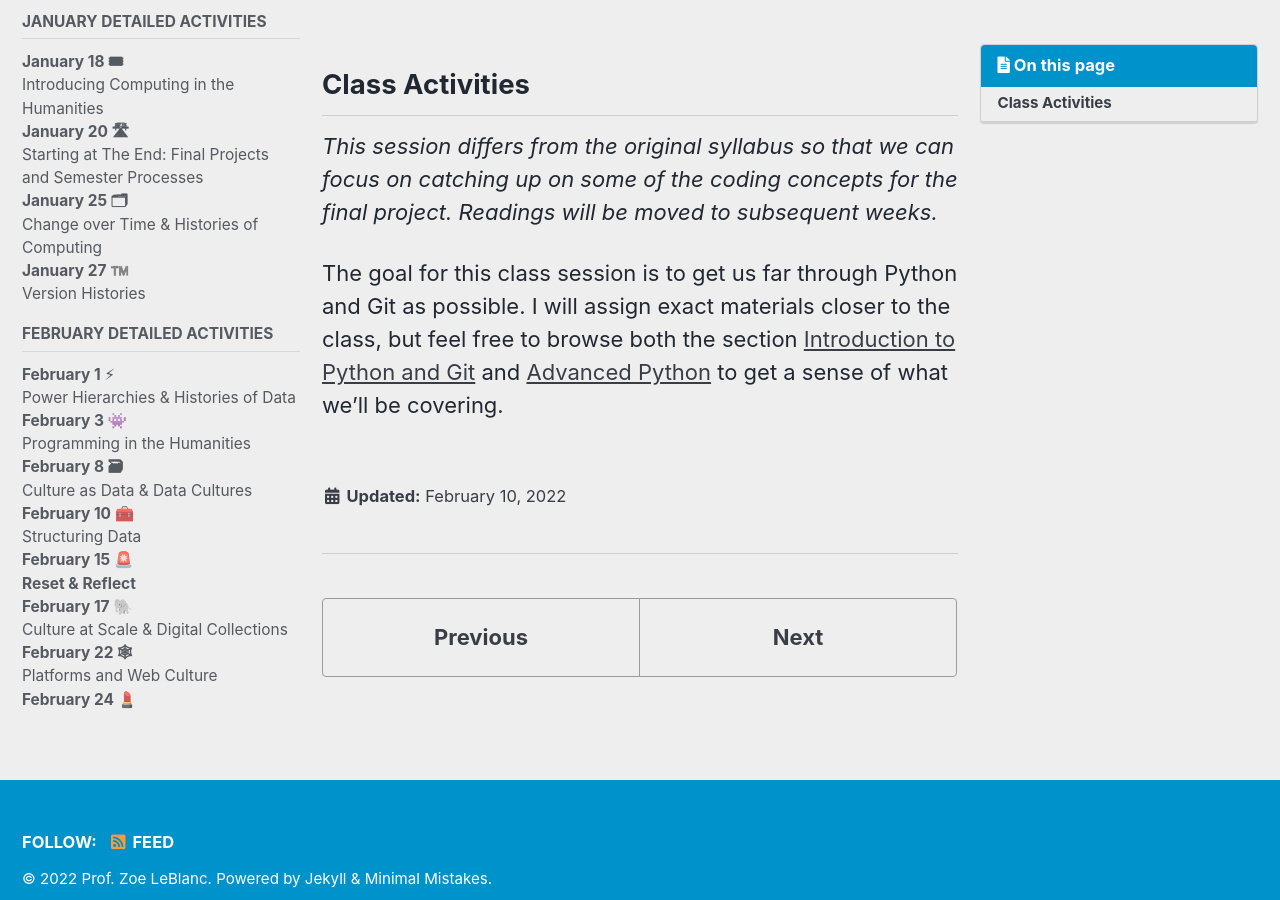
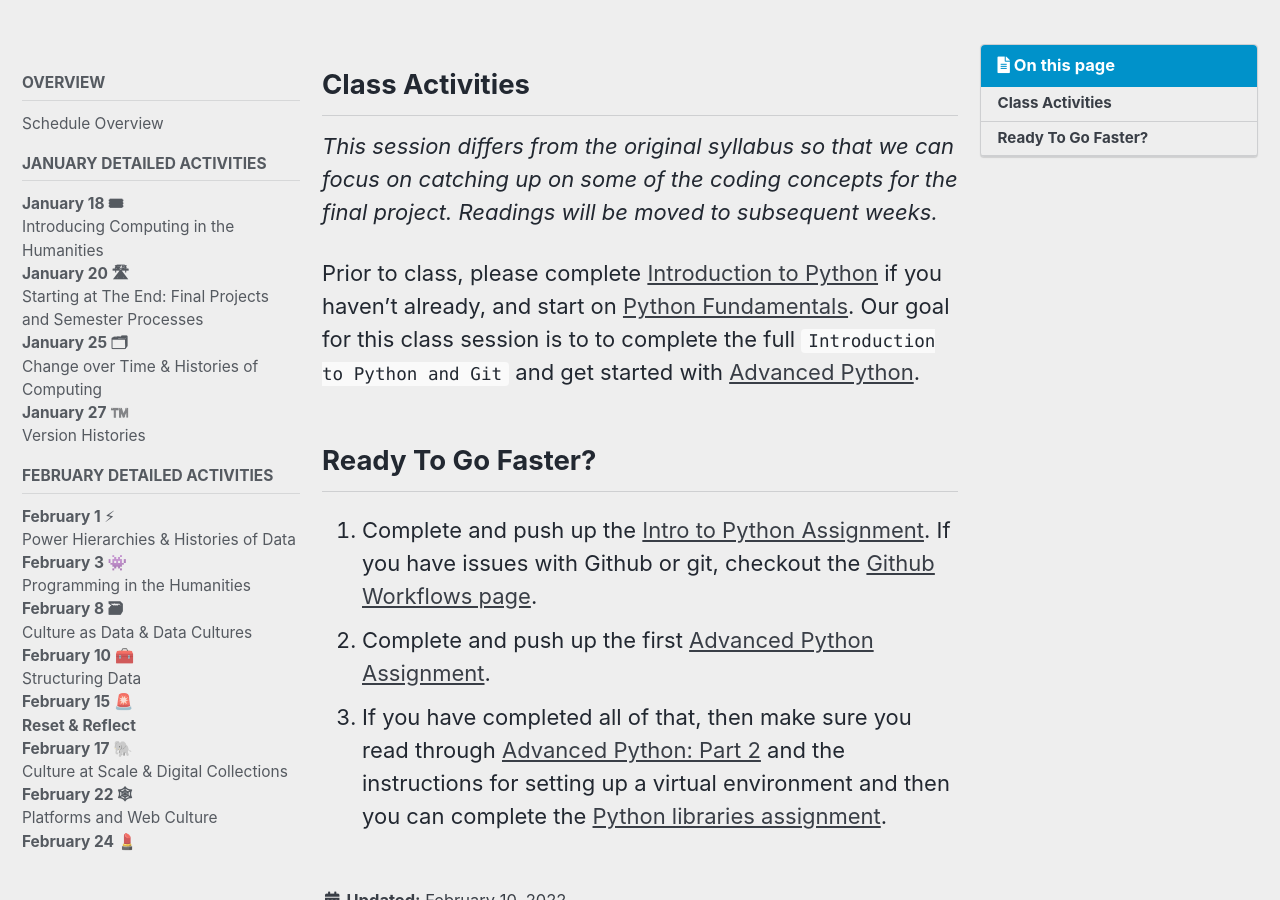
Before and after one commit to ZoeLeBlanc/is310-computing-humanities-2022, a Jekyll site: the page built from _schedule/09-reset-and-reflect.md, in a window 1280 px wide and 900 px high, scrolled down 197 px. Built offline with Jekyll 4.4.1, drawn with Linux system fonts in a browser that asks for light colours; cached includes are drawn as plain includes; our own code applies the rules of GitHub Pages for plain Markdown files.

Commit message:
updates to schedule

```diff
--- a/_schedule/09-reset-and-reflect.md
+++ b/_schedule/09-reset-and-reflect.md
@@ -9,4 +9,10 @@ class_date: 2022-02-15
 
 *This session differs from the original syllabus so that we can focus on catching up on some of the coding concepts for the final project. Readings will be moved to subsequent weeks.*
 
-The goal for this class session is to get us far through Python and Git as possible. I will assign exact materials closer to the class, but feel free to browse both the section [Introduction to Python and Git]({{site.baseurl}}/materials/intro-python-git/02-beginning-python) and [Advanced Python]({{site.baseurl}}/materials/advanced-python/01-more-python) to get a sense of what we'll be covering.
+Prior to class, please complete [Introduction to Python]({{site.baseurl}}/materials/intro-python-git/02-beginning-python) if you haven't already, and start on [Python Fundamentals]({{site.baseurl}}/materials/04-python-fundamentals). Our goal for this class session is to to complete the full `Introduction to Python and Git` and get started with [Advanced Python]({{site.baseurl}}/materials/advanced-python/01-more-python).
+
+## Ready To Go Faster?
+
+1. Complete and push up the [Intro to Python Assignment]({{site.baseurl}}/materials/intro-python-git/06-python-assignment). If you have issues with Github or git, checkout the [Github Workflows page]({{site.baseurl}}/materials/intro-python-git/07-github-workflows).
+2. Complete and push up the first [Advanced Python Assignment]({{site.baseurl}}/materials/advanced-python/02-python-assignment).
+3. If you have completed all of that, then make sure you read through [Advanced Python: Part 2]({{site.baseurl}}/materials/advanced-python/03-complex-python) and the instructions for setting up a virtual environment and then you can complete the [Python libraries assignment]({{site.baseurl}}/materials/advanced-python/05-libraries-assignment).
```
Also changed, not shown: _data/navigation.yml (+5 -5 lines), _materials/intro_python_git/02-beginning-python.md (+9 -8 lines), _materials/intro_python_git/03-python-cheatsheet.md (renamed from _materials/intro_python_git/04-python-cheatsheet.md, +1 -1 lines), _materials/intro_python_git/03-python-exercises.md (deleted, +0 -34 lines), _materials/intro_python_git/04-python-fundamentals.md (renamed from _materials/intro_python_git/05-python-continued.md, +1 -11 lines), _materials/intro_python_git/05-python-exercises.md (added, +25 -0 lines).
